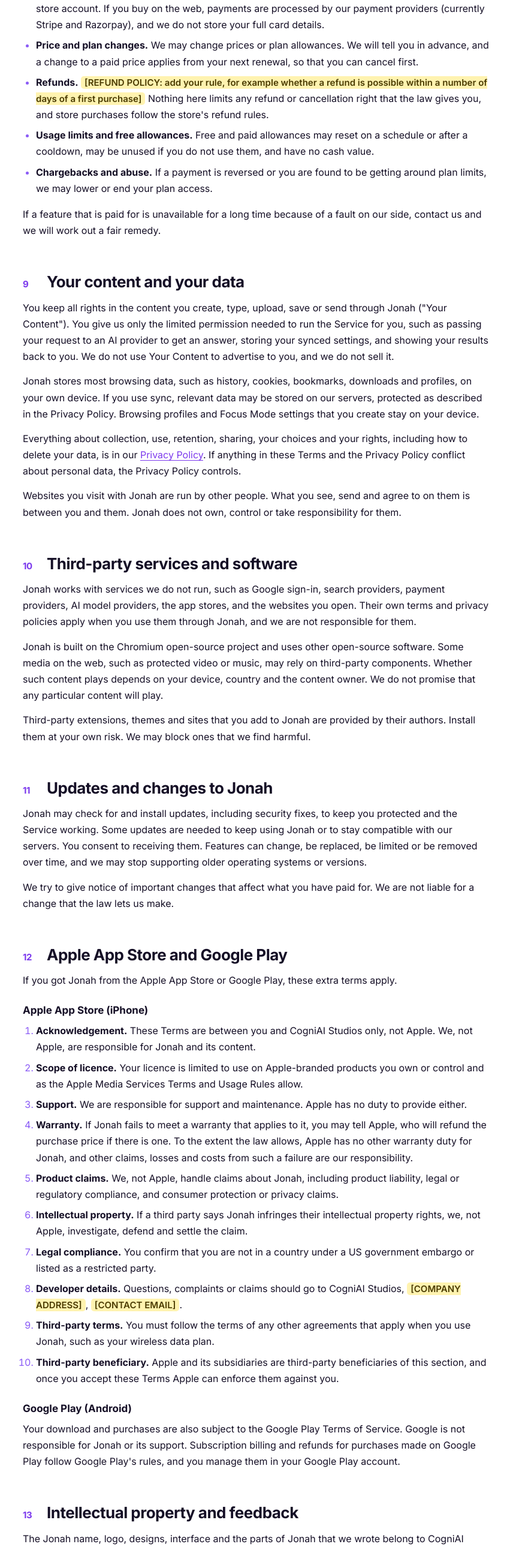
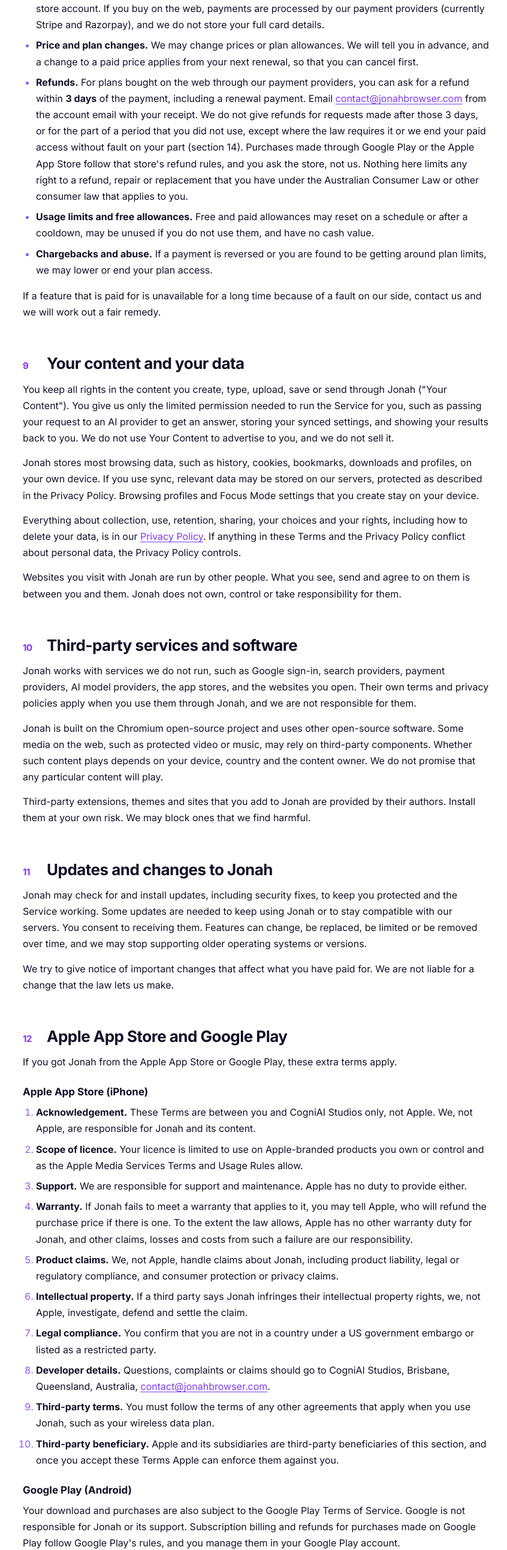
Before and after one commit to 213213ekei34243255/4328372489374238729384329432, a plain HTML site: page jonah-terms-of-service.html in a window 1280 px wide. Shown: the part 5680-8264 px from the top of the page at 60% size, without its empty margins (336-1182 px from the left). Drawn offline with Linux system fonts and the light colour scheme.

Commit message:
Update jonah-terms-of-service.html

```diff
--- a/jonah-terms-of-service.html
+++ b/jonah-terms-of-service.html
@@ -279,7 +279,7 @@ footer{background:var(--dark);color:var(--on-dark-muted);padding:44px 0 34px;fon
         <li><strong>Auto-renewal.</strong> Paid plans renew automatically for the same period (monthly or yearly) until you cancel. Cancel before the renewal date to avoid the next charge. You keep paid access until the end of the period you have paid for.</li>
         <li><strong>Where you pay.</strong> If you buy through Google Play or the Apple App Store, that store handles billing, renewals, cancellation and refunds under its own terms, and you manage your subscription in your store account. If you buy on the web, payments are processed by our payment providers (currently Stripe and Razorpay), and we do not store your full card details.</li>
         <li><strong>Price and plan changes.</strong> We may change prices or plan allowances. We will tell you in advance, and a change to a paid price applies from your next renewal, so that you can cancel first.</li>
-        <li><strong>Refunds.</strong> <span class="fill">[REFUND POLICY: add your rule, for example whether a refund is possible within a number of days of a first purchase]</span> Nothing here limits any refund or cancellation right that the law gives you, and store purchases follow the store's refund rules.</li>
+        <li><strong>Refunds.</strong> For plans bought on the web through our payment providers, you can ask for a refund within <strong>3 days</strong> of the payment, including a renewal payment. Email <a href="mailto:contact@jonahbrowser.com">contact@jonahbrowser.com</a> from the account email with your receipt. We do not give refunds for requests made after those 3 days, or for the part of a period that you did not use, except where the law requires it or we end your paid access without fault on your part (section 14). Purchases made through Google Play or the Apple App Store follow that store's refund rules, and you ask the store, not us. Nothing here limits any right to a refund, repair or replacement that you have under the Australian Consumer Law or other consumer law that applies to you.</li>
         <li><strong>Usage limits and free allowances.</strong> Free and paid allowances may reset on a schedule or after a cooldown, may be unused if you do not use them, and have no cash value.</li>
         <li><strong>Chargebacks and abuse.</strong> If a payment is reversed or you are found to be getting around plan limits, we may lower or end your plan access.</li>
       </ul>
@@ -319,7 +319,7 @@ footer{background:var(--dark);color:var(--on-dark-muted);padding:44px 0 34px;fon
         <li><strong>Product claims.</strong> We, not Apple, handle claims about Jonah, including product liability, legal or regulatory compliance, and consumer protection or privacy claims.</li>
         <li><strong>Intellectual property.</strong> If a third party says Jonah infringes their intellectual property rights, we, not Apple, investigate, defend and settle the claim.</li>
         <li><strong>Legal compliance.</strong> You confirm that you are not in a country under a US government embargo or listed as a restricted party.</li>
-        <li><strong>Developer details.</strong> Questions, complaints or claims should go to CogniAI Studios, <span class="fill">[COMPANY ADDRESS]</span>, <span class="fill">[CONTACT EMAIL]</span>.</li>
+        <li><strong>Developer details.</strong> Questions, complaints or claims should go to CogniAI Studios, Brisbane, Queensland, Australia, <a href="mailto:contact@jonahbrowser.com">contact@jonahbrowser.com</a>.</li>
         <li><strong>Third-party terms.</strong> You must follow the terms of any other agreements that apply when you use Jonah, such as your wireless data plan.</li>
         <li><strong>Third-party beneficiary.</strong> Apple and its subsidiaries are third-party beneficiaries of this section, and once you accept these Terms Apple can enforce them against you.</li>
       </ol>
@@ -351,7 +351,7 @@ footer{background:var(--dark);color:var(--on-dark-muted);padding:44px 0 34px;fon
       <h2><span class="n">16</span>Limit of liability</h2>
       <p class="caps">To the fullest extent the law allows, CogniAI Studios, its team and its suppliers are not liable for indirect, incidental, special, consequential or punitive damages, or for loss of profits, revenue, data, goodwill or business, arising from your use of or inability to use Jonah, including actions taken by the agent features on your instructions, loss from relying on AI output, or content on third-party sites.</p>
       <p class="caps">Our total liability to you for all claims relating to the Service is limited to the greater of the amount you paid us for Jonah in the 12 months before the claim arose, or USD 50.</p>
-      <p>Nothing in these Terms limits liability that cannot be limited by law, such as liability for death or personal injury caused by negligence, for fraud, or for a consumer right that the law of your country does not allow us to remove.</p>
+      <p>Nothing in these Terms limits liability that cannot be limited by law, such as liability for death or personal injury caused by negligence, for fraud, or for a consumer right that the law of your country does not allow us to remove. In particular, our goods and services come with guarantees that cannot be excluded under the Australian Consumer Law. If you are covered by those guarantees, you are entitled to a replacement or refund for a major failure and compensation for other reasonably foreseeable loss or damage, and where a failure of the Service is not a major failure and the law allows us to, our remedy is to supply the Service again or pay the cost of having it supplied again.</p>
     </section>
 
     <section class="sec" id="s17">
@@ -361,7 +361,7 @@ footer{background:var(--dark);color:var(--on-dark-muted);padding:44px 0 34px;fon
 
     <section class="sec" id="s18">
       <h2><span class="n">18</span>Governing law and disputes</h2>
-      <p>These Terms are governed by the laws of <span class="fill">[GOVERNING LAW, for example the country or state whose law applies]</span>, without regard to its conflict-of-laws rules. Courts of <span class="fill">[COURTS / CITY]</span> have jurisdiction over disputes, except where the law of your country gives you the right to bring a claim in your own courts or to rely on its consumer protection rules.</p>
+      <p>These Terms are governed by the laws of Queensland, Australia, without regard to its conflict-of-laws rules. You and we submit to the non-exclusive jurisdiction of the courts of Brisbane, Queensland, Australia, and the Federal Court of Australia, over disputes about these Terms or the Service. This does not take away any right you have under the law of your own country to bring a claim in your own courts or to rely on its consumer protection rules, and it does not limit the Australian Consumer Law where it applies to you.</p>
       <p>Before starting any formal claim, please contact us and give us a reasonable chance to settle it informally. Most problems can be fixed that way.</p>
     </section>
 
@@ -386,8 +386,8 @@ footer{background:var(--dark);color:var(--on-dark-muted);padding:44px 0 34px;fon
       <h2><span class="n">21</span>Contact us</h2>
       <p>Questions about these Terms, billing, or a problem with Jonah? Contact us:</p>
       <p><strong>CogniAI Studios</strong><br>
-      Email: <span class="fill">[CONTACT EMAIL]</span><br>
-      Address: <span class="fill">[COMPANY ADDRESS]</span></p>
+      Email: <a href="mailto:contact@jonahbrowser.com">contact@jonahbrowser.com</a><br>
+      Location: Brisbane, Queensland, Australia</p>
       <p class="totop"><a href="#terms">Back to the top</a></p>
     </section>
   </main>
```
